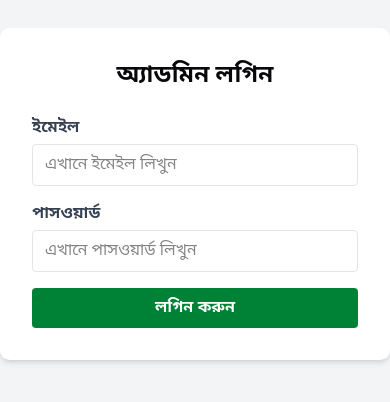
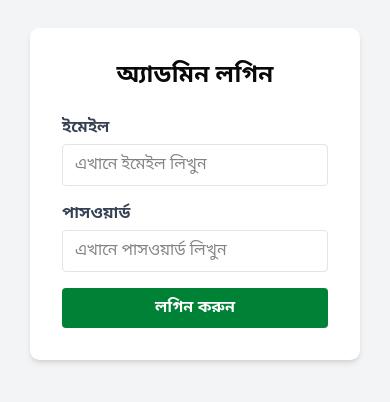
Before and after one commit to imran-khan-dev/institute-frontend, a React (Vite) app: page /login in a window 390 px wide. Shown: the part 228-630 px from the top of the page. Built offline with nearby package versions, Linux system fonts and the light colour scheme.

Commit message:
css fixed

```diff
--- a/src/admin/components/Login.jsx
+++ b/src/admin/components/Login.jsx
@@ -43,7 +43,7 @@
 
   return (
     <div className="flex items-center justify-center min-h-screen bg-gray-100">
-      <div className="bg-white p-8 rounded-lg shadow-md w-full max-w-md">
+      <div className="bg-white p-8 rounded-lg shadow-md w-full max-w-[330px] md:max-w-md">
         <h2 className="text-2xl font-bold mb-6 text-center">অ্যাডমিন লগিন</h2>
         {error && (
           <div className="bg-red-100 text-red-700 p-3 rounded mb-4 text-center">
```
